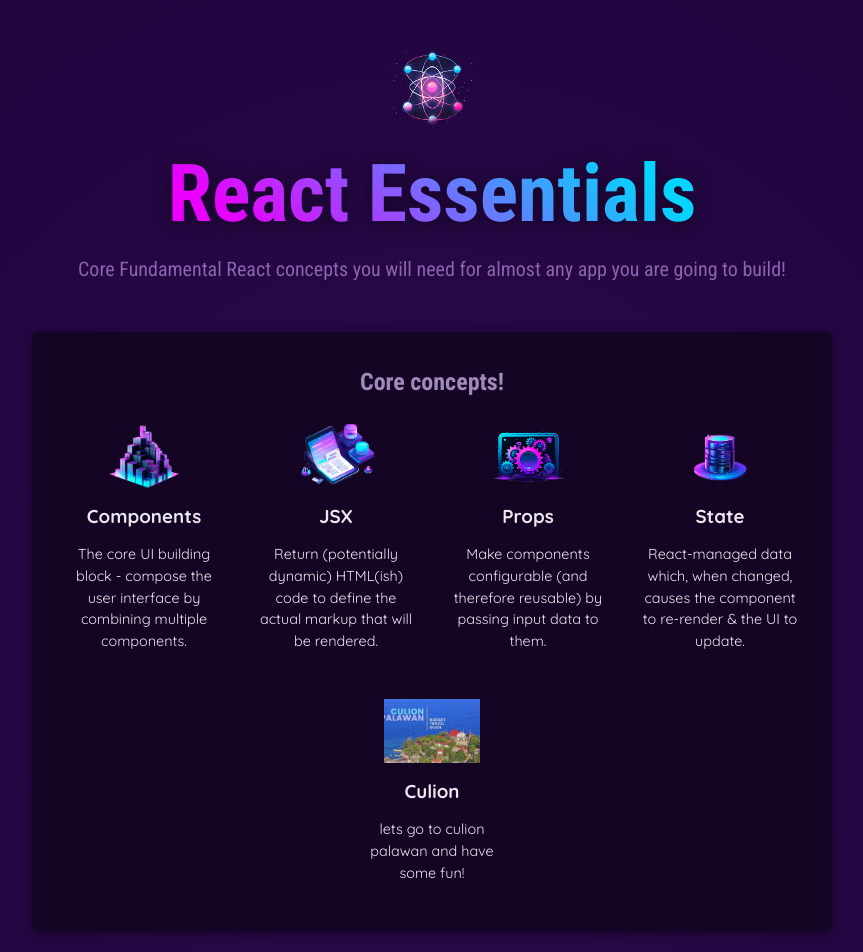
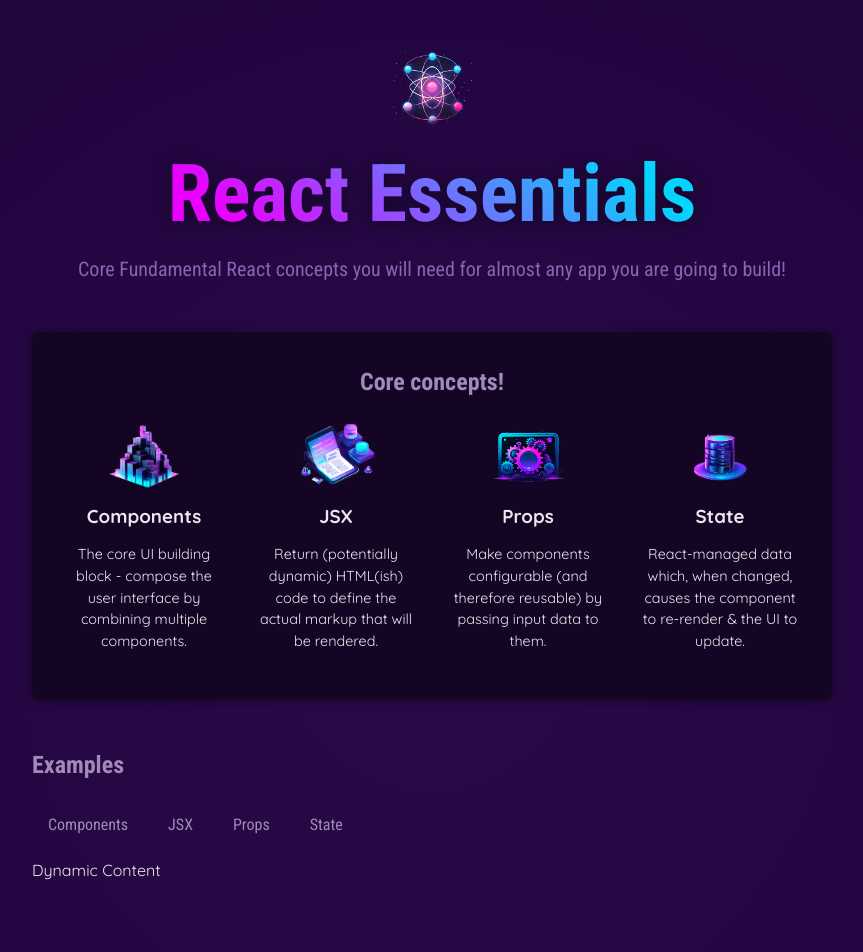
Before and after one commit to Mcodix25/01-project-react101, a React (Vite) app: page / in a window 1280 px wide. Shown: the top 952 px of the page, without its empty margins (208-1071 px from the left). Built offline with nearby package versions, Linux system fonts and the light colour scheme.

Commit message:
Onlick selector

```diff
--- a/src/App.jsx
+++ b/src/App.jsx
@@ -3,8 +3,14 @@
 import {CORE_CONCEPTS} from "./data.js";
 import Header from "./components/Header/Header.jsx";
 import CoreConcepts_ from "./components/CoreConcepts_.jsx";
+import TabButton from "./components/TabButton.jsx";
 
 function App() {
+
+  function handleSelect(){
+    console.log('Hello McRod + handleSellect is running');
+}
+
   return (
     <div>
 
@@ -19,10 +25,22 @@
         <CoreConcepts_ {...CORE_CONCEPTS[1]} />
         <CoreConcepts_ {...CORE_CONCEPTS[2]} />
         <CoreConcepts_ {...CORE_CONCEPTS[3]} />
-        <CoreConcepts_ {...CORE_CONCEPTS[4]} />
+
 
 
         </ul>
+        </section>
+        <section id = "examples">
+          <h2>Examples</h2>
+          <menu>
+
+            <TabButton onSelect = {handleSelect}> Components </TabButton>
+            <TabButton onSelect = {handleSelect}> JSX </TabButton>
+            <TabButton onSelect = {handleSelect}> Props </TabButton>
+            <TabButton onSelect = {handleSelect}> State </TabButton>
+          </menu>
+          Dynamic Content
+
         </section>
       </main>
     </div>
--- /dev/null
+++ b/src/components/TabButton.jsx
@@ -0,0 +1,4 @@
+export default function TabButton({children,onSelect}) {
+    return  <li> <button onClick={onSelect}>{children}</button> </li>;
+}
+// need lagyan ng word "props" para mag appear yung character, pwededin destructuring . {children}
--- a/src/data.js
+++ b/src/data.js
@@ -30,10 +30,11 @@
     description:
       'React-managed data which, when changed, causes the component to re-render & the UI to update.',
   },
+  /*
   {
     image:culionImg ,
     title: 'Culion',
     description:
       'lets go to culion palawan and have some fun!',
-  },
+  }, */
 ];
```
